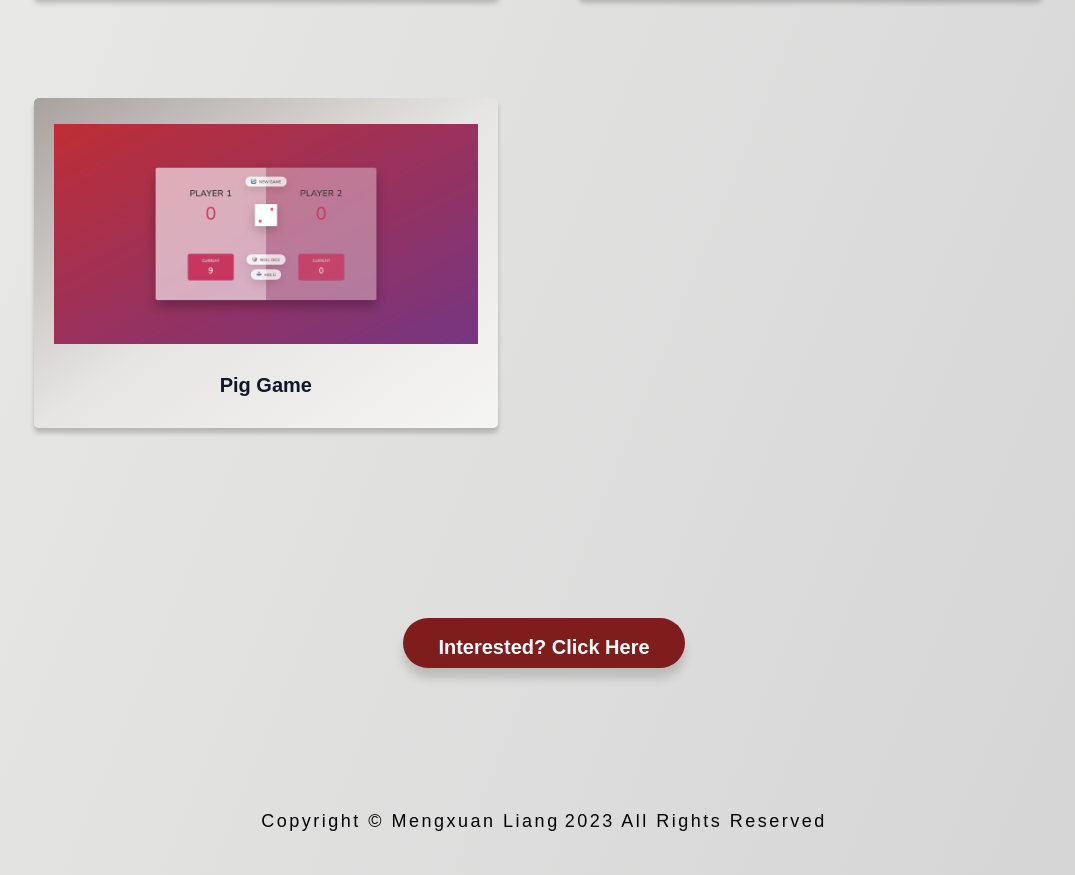
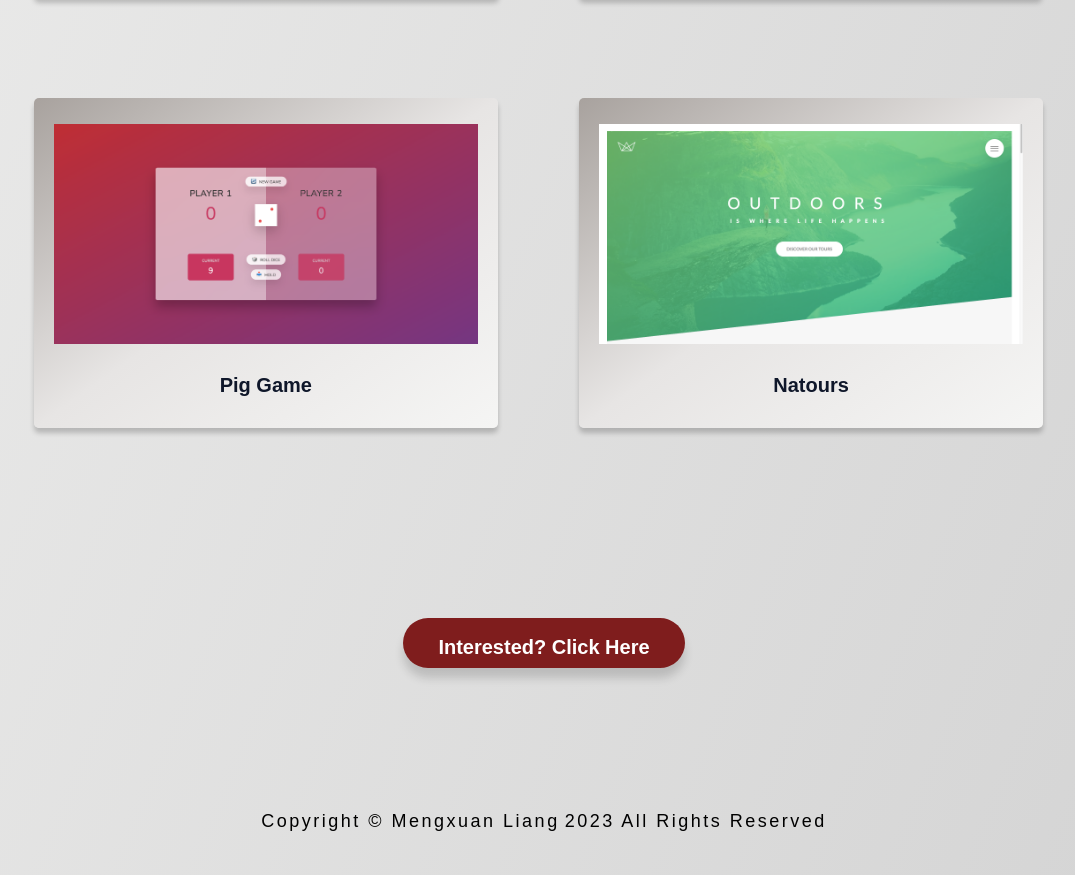
Before and after one commit to Meng-xuanny/portfolio, a React (Vite) app: page / in a window 1280 px wide. Shown: the part 2282-3157 px from the top of the page, without its empty margins (96-1171 px from the left). Built offline with nearby package versions, Linux system fonts and the light colour scheme; a web font is replaced by a local one.

Commit message:
added natours website

```diff
--- a/src/data.js
+++ b/src/data.js
@@ -7,6 +7,7 @@ import img6 from "./images/bankist-app.png";
 import img7 from "./images/bankist-web.png";
 import img8 from "./images/tenzies.png";
 import img9 from "./images/piggame.png";
+import img10 from "./images/natours.png";
 
 export const sites = [
   {
@@ -63,4 +64,10 @@ export const sites = [
     image: img9,
     title: "Pig Game",
   },
+  {
+    id: 10,
+    url: "https://natours-mengxuan.netlify.app/",
+    image: img10,
+    title: "Natours",
+  },
 ];
```
Also changed, not shown: src/images/natours.png (added).
